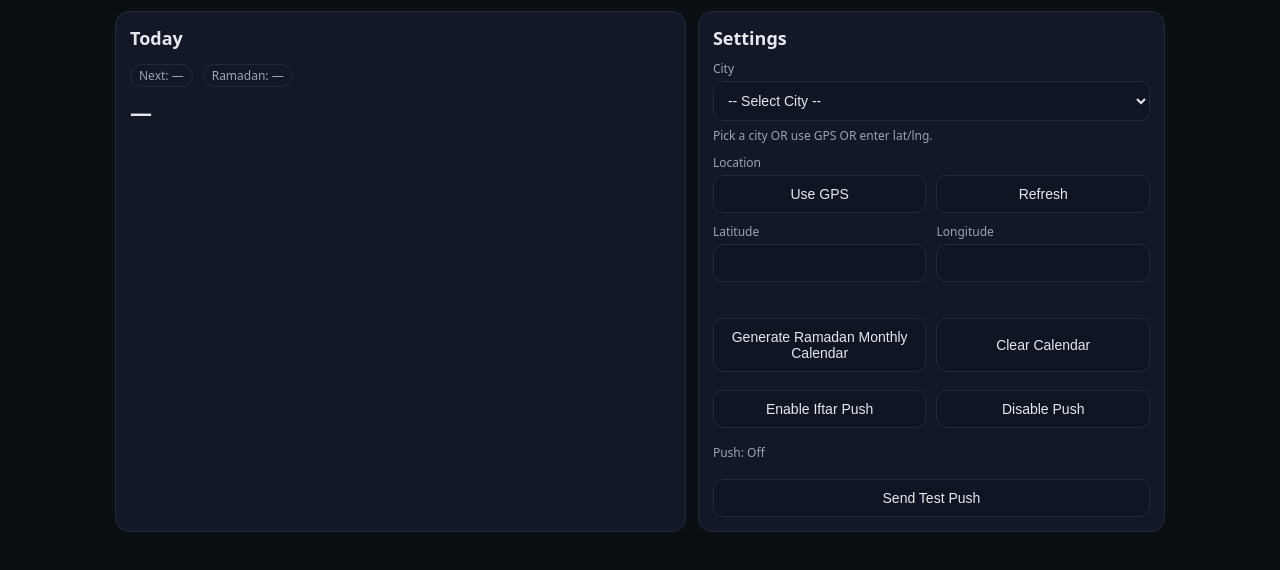
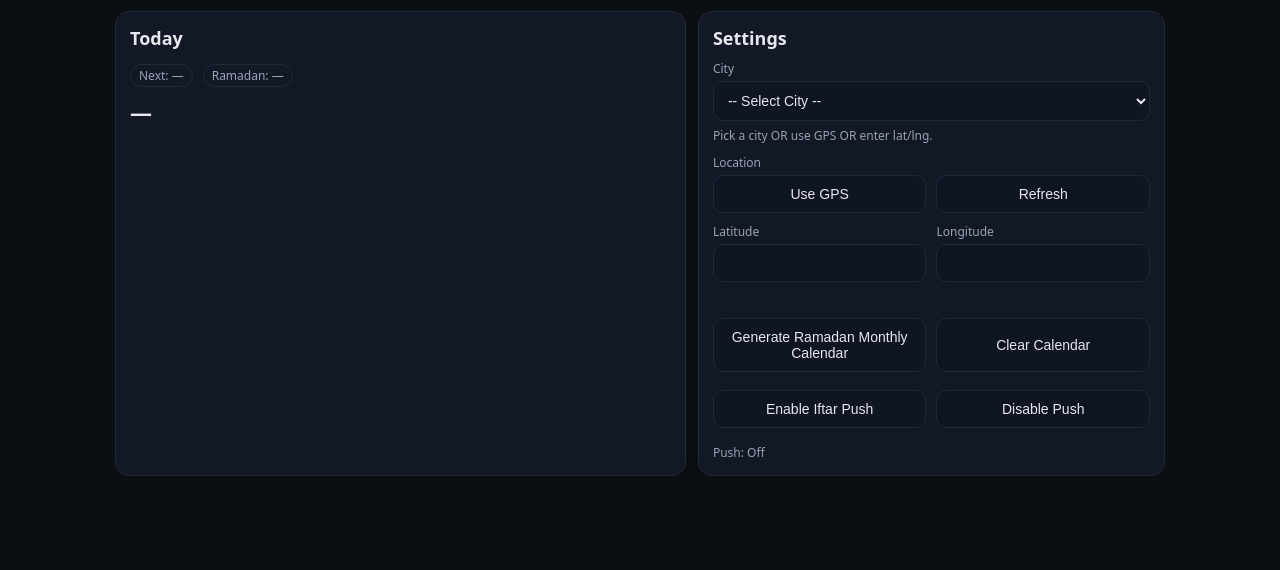
Before and after one commit to cereina/prayer-ramadan-fianlVersion, a website: page public/index.html in a window 1280 px wide. Shown: the part 100-670 px from the top of the page. Drawn offline with Linux system fonts and the light colour scheme; a script that the page names is missing.

Commit message:
Update index.html

```diff
--- a/public/index.html
+++ b/public/index.html
@@ -414,9 +414,9 @@
                     <div class="tiny" id="pushStatus">Push: Off</div>
 
 
-                    <div class="btnrow" style="margin-top:8px;">
+                    <!--div class="btnrow" style="margin-top:8px;">
                         <button id="btnTestPush" type="button">Send Test Push</button>
-                    </div>
+                    </div-->
 
                 </div>
             </div>
```
